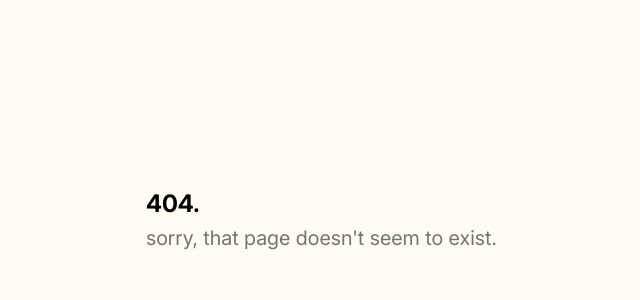
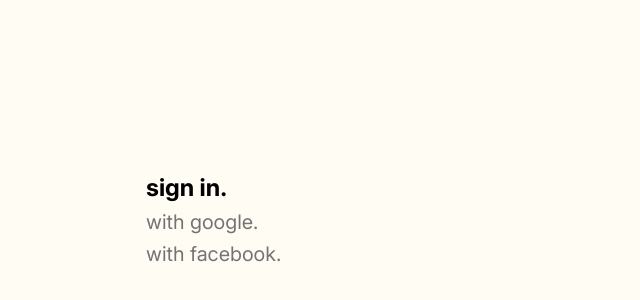
Before and after one commit to cazcik/domi, a Next.js app: page /sign-in in a window 1280 px wide. Before the commit this address had no page. Shown: the part 180-480 px from the top of the page, without its empty margins (230-870 px from the left). Built offline with nearby package versions, Linux system fonts and the light colour scheme; no server answers.

Commit message:
google + facebook login

```diff
--- /dev/null
+++ b/app/(auth)/sign-in/page.tsx
@@ -0,0 +1,45 @@
+import type { Metadata } from "next";
+
+import { signIn } from "@/app/auth";
+
+export const metadata: Metadata = {
+  title: "sign in",
+};
+
+export default async function SignInPage() {
+  return (
+    <div className="flex min-h-dvh flex-col">
+      <div className="m-auto w-full max-w-xl">
+        <div className="flex flex-col px-6">
+          <h1 className="text-xl font-bold text-black lg:text-2xl">sign in.</h1>
+          <form
+            action={async () => {
+              "use server";
+              await signIn("google", { redirectTo: "/home" });
+            }}
+          >
+            <button
+              type="submit"
+              className="text-lg text-neutral-500 hover:text-neutral-900 lg:mt-1 lg:text-xl"
+            >
+              with google.
+            </button>
+          </form>
+          <form
+            action={async () => {
+              "use server";
+              await signIn("facebook", { redirectTo: "/home" });
+            }}
+          >
+            <button
+              type="submit"
+              className="text-lg text-neutral-500 hover:text-neutral-900 lg:mt-1 lg:text-xl"
+            >
+              with facebook.
+            </button>
+          </form>
+        </div>
+      </div>
+    </div>
+  );
+}
--- a/app/(console)/home/page.tsx
+++ b/app/(console)/home/page.tsx
@@ -1,7 +1,8 @@
 import type { Metadata } from "next";
+import { redirect } from "next/navigation";
 
 import { auth, signOut } from "@/app/auth";
-import { redirect } from "next/navigation";
+import Link from "next/link";
 
 export const metadata: Metadata = {
   title: "home",
@@ -15,21 +16,34 @@
   } else {
     return (
       <div className="flex min-h-dvh flex-col">
+        <div className="absolute flex w-full items-center justify-between px-5 pt-5">
+          <div>
+            <Link
+              href="/product"
+              className="text-lg text-neutral-500 hover:text-neutral-900 lg:text-xl"
+            >
+              product.
+            </Link>
+          </div>
+          <form
+            action={async () => {
+              "use server";
+              await signOut({ redirectTo: "/" });
+            }}
+          >
+            <button className="text-lg text-neutral-500 hover:text-neutral-900 lg:text-xl">
+              sign out.
+            </button>
+          </form>
+        </div>
         <div className="m-auto w-full max-w-xl">
           <div className="flex flex-col px-6">
             <h1 className="text-xl font-bold text-black lg:text-2xl">
               hi {session.user.name?.toLowerCase() || "person"}.
             </h1>
-            <form
-              action={async () => {
-                "use server";
-                await signOut({ redirectTo: "/" });
-              }}
-            >
-              <button className="text-lg text-neutral-500 lg:mt-1 lg:text-xl">
-                sign out.
-              </button>
-            </form>
+            <p className="text-lg text-neutral-500 lg:mt-1 lg:text-xl">
+              {session.user.id || "00000000-0000-0000-0000-000000000000"}
+            </p>
           </div>
         </div>
       </div>
--- a/app/(marketing)/product/page.tsx
+++ b/app/(marketing)/product/page.tsx
@@ -1,7 +1,7 @@
+import Link from "next/link";
 import type { Metadata } from "next";
 
-import { auth, signIn } from "@/app/auth";
-import Link from "next/link";
+import { auth } from "@/app/auth";
 
 export const metadata: Metadata = {
   title: {
@@ -14,32 +14,28 @@
 
   return (
     <div className="flex min-h-dvh flex-col">
-      <div className="pl-5 pt-5">
+      <div className="absolute pl-5 pt-5">
         {session && session.user ? (
           <Link
             href="/home"
-            className="text-lg text-neutral-500 lg:mt-1 lg:text-xl"
+            className="text-lg text-neutral-500 hover:text-neutral-900 lg:text-xl"
           >
             home.
           </Link>
         ) : (
-          <form
-            action={async () => {
-              "use server";
-              await signIn();
-            }}
+          <Link
+            href="/sign-in"
+            className="text-lg text-neutral-500 hover:text-neutral-900 lg:text-xl"
           >
-            <button className="text-lg text-neutral-500 lg:mt-1 lg:text-xl">
-              sign in.
-            </button>
-          </form>
+            sign in.
+          </Link>
         )}
       </div>
       <div className="m-auto w-full max-w-xl">
-        <div className="-mt-12 flex flex-col px-6">
+        <div className="flex flex-col px-6">
           <h1 className="text-xl font-bold text-black lg:text-2xl">domi.</h1>
           <p className="text-lg text-neutral-500 lg:mt-1 lg:text-xl">
-            the friendly way to homeschool.
+            meet the friendly way to homeschool.
           </p>
         </div>
       </div>
--- a/app/auth.ts
+++ b/app/auth.ts
@@ -1,13 +1,17 @@
 import NextAuth from "next-auth";
 import Google from "next-auth/providers/google";
+import Facebook from "next-auth/providers/facebook";
 import { DrizzleAdapter } from "@auth/drizzle-adapter";
 
 import { db } from "@/app/db";
 
 export const { handlers, signIn, signOut, auth } = NextAuth({
   adapter: DrizzleAdapter(db),
-  providers: [Google],
+  providers: [Google, Facebook],
   session: {
     strategy: "database",
   },
+  pages: {
+    signIn: "/sign-in",
+  },
 });
--- a/app/page.tsx
+++ b/app/page.tsx
@@ -2,7 +2,7 @@
 import { redirect } from "next/navigation";
 
 import { auth } from "@/app/auth";
-import ProductPage from "./(marketing)/product/page";
+import ProductPage from "@/app/(marketing)/product/page";
 
 export const metadata: Metadata = {
   title: {
--- a/package.json
+++ b/package.json
@@ -3,7 +3,7 @@
   "version": "0.1.0",
   "private": true,
   "scripts": {
-    "dev": "next dev --turbopack",
+    "dev": "next dev --turbopack --experimental-https",
     "build": "next build",
     "start": "next start",
     "lint": "next lint",
```
Also changed, not shown: 1 other file (tests, documents, lock files or other folders).
